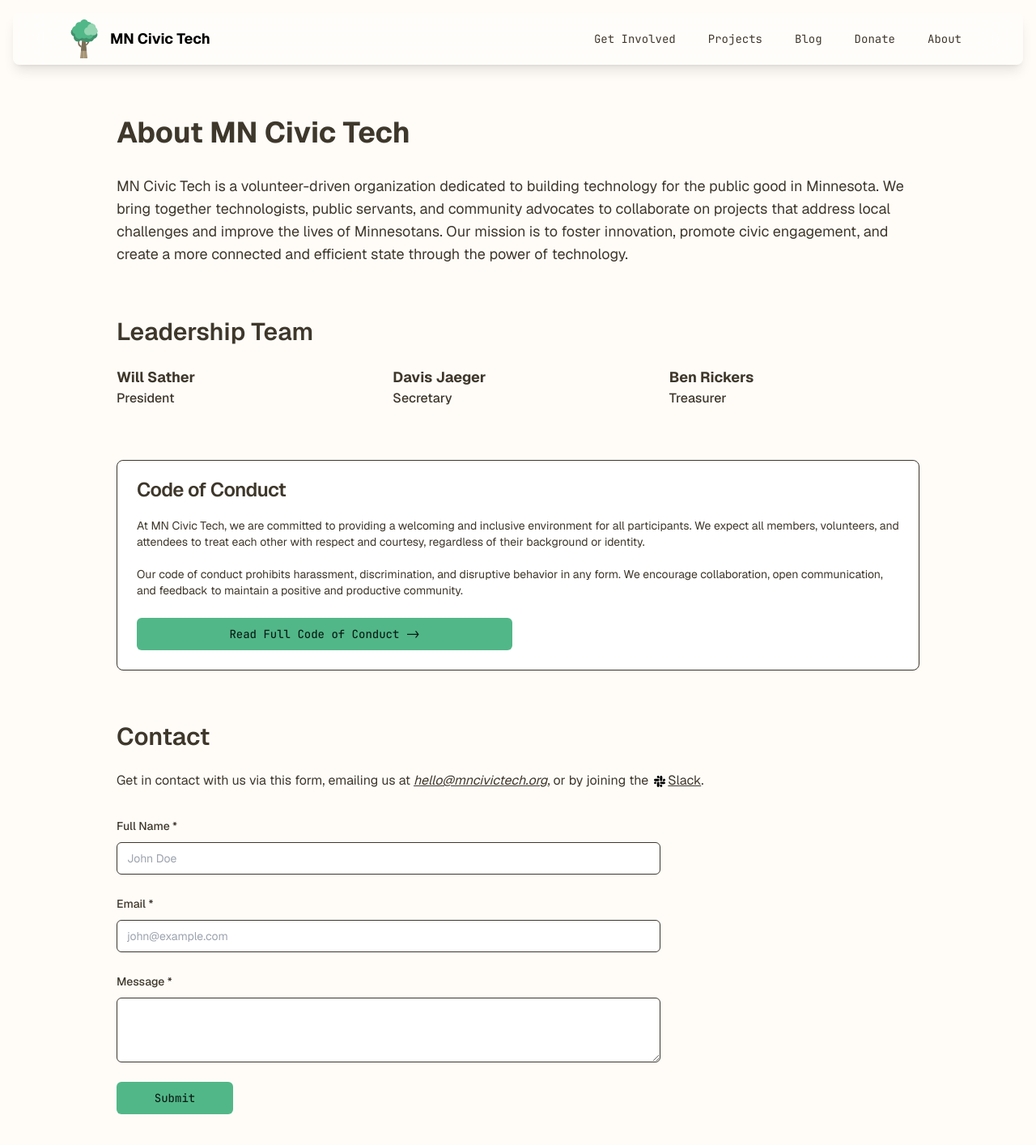
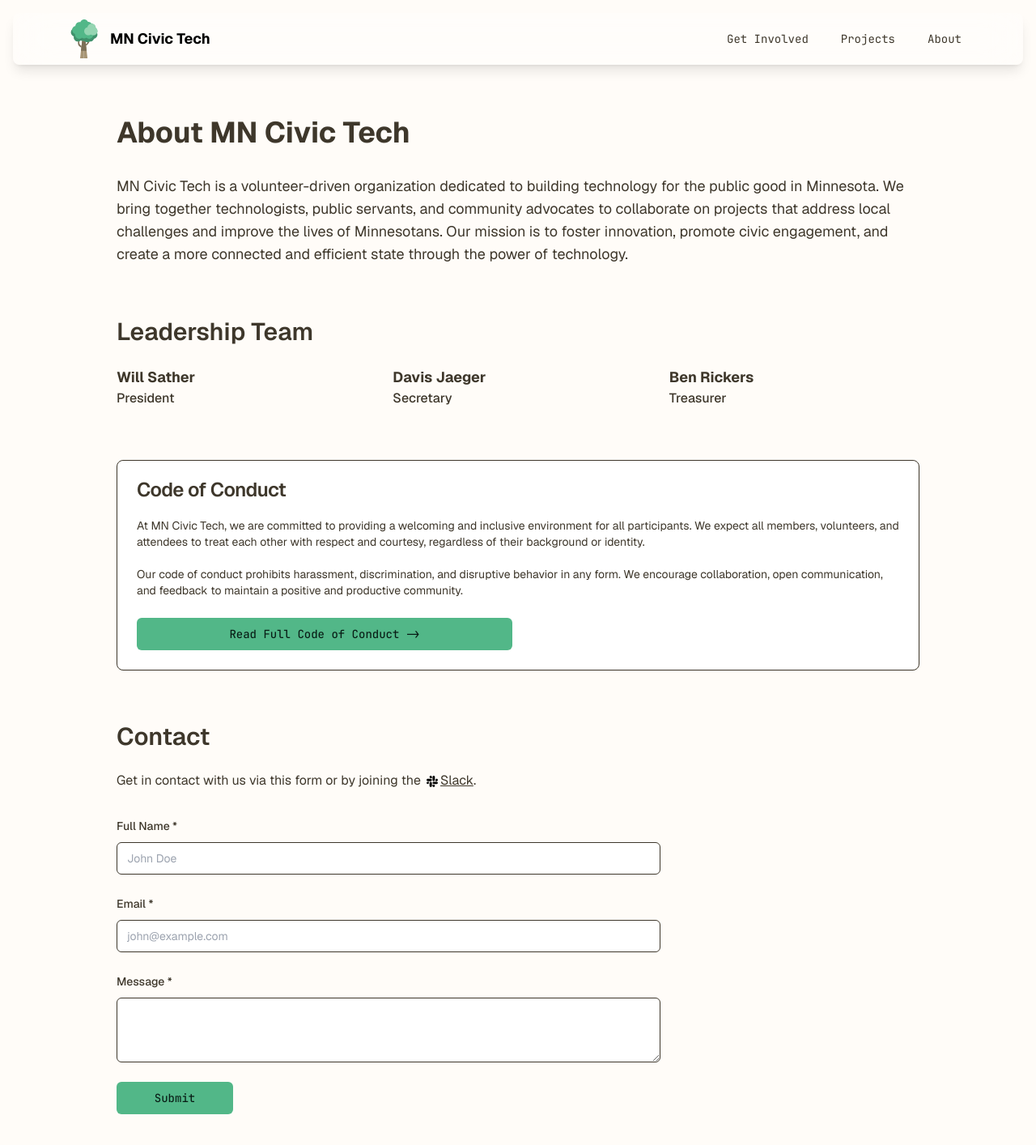
Before and after one commit to MNCivicTech/mncivictech.org, a Next.js app: page /about in a window 1280 px wide. Shown: the top 1414 px of the page at 81% size. Built offline with nearby package versions, Linux system fonts and the light colour scheme.

Commit message:
fix: remove unused navbar and email address

```diff
--- a/src/app/NavBar.tsx
+++ b/src/app/NavBar.tsx
@@ -9,8 +9,8 @@ import { type ReactNode, useState } from "react";
 const routes = [
   { href: "/get-involved", name: "Get Involved" },
   { href: "/projects", name: "Projects" },
-  { href: "/blog", name: "Blog" },
-  { href: "/donate", name: "Donate" },
+  // { href: "/blog", name: "Blog" },
+  // { href: "/donate", name: "Donate" },
   { href: "/about", name: "About" },
 ];
 
--- a/src/app/about/page.tsx
+++ b/src/app/about/page.tsx
@@ -107,15 +107,16 @@ export default function AboutPage() {
         <h2 className="mb-6 font-semibold text-3xl">Contact</h2>
         <div>
           <p className="mb-4 text-gray-700">
-            Get in contact with us via this form, emailing us at{" "}
-            <Link
-              href="mailto:hello@mncivictech.org"
-              className="italic underline"
-            >
-              hello@mncivictech.org
-            </Link>
-            {", "}
-            or by joining the
+            Get in contact with us via this form
+            {/*FIXME: Add back email address when active*/}
+            {/*, emailing us at{" "}*/}
+            {/*<Link*/}
+            {/*  href="mailto:hello@mncivictech.org"*/}
+            {/*  className="italic underline"*/}
+            {/*>*/}
+            {/*  hello@mncivictech.org*/}
+            {/*</Link>*/}
+            {/*{", "}*/} or by joining the
             <Link href={SLACK_LINK} className="inline underline">
               <SlackIcon className="mr-0.5 ml-1.5 inline size-4" />
               Slack
```
